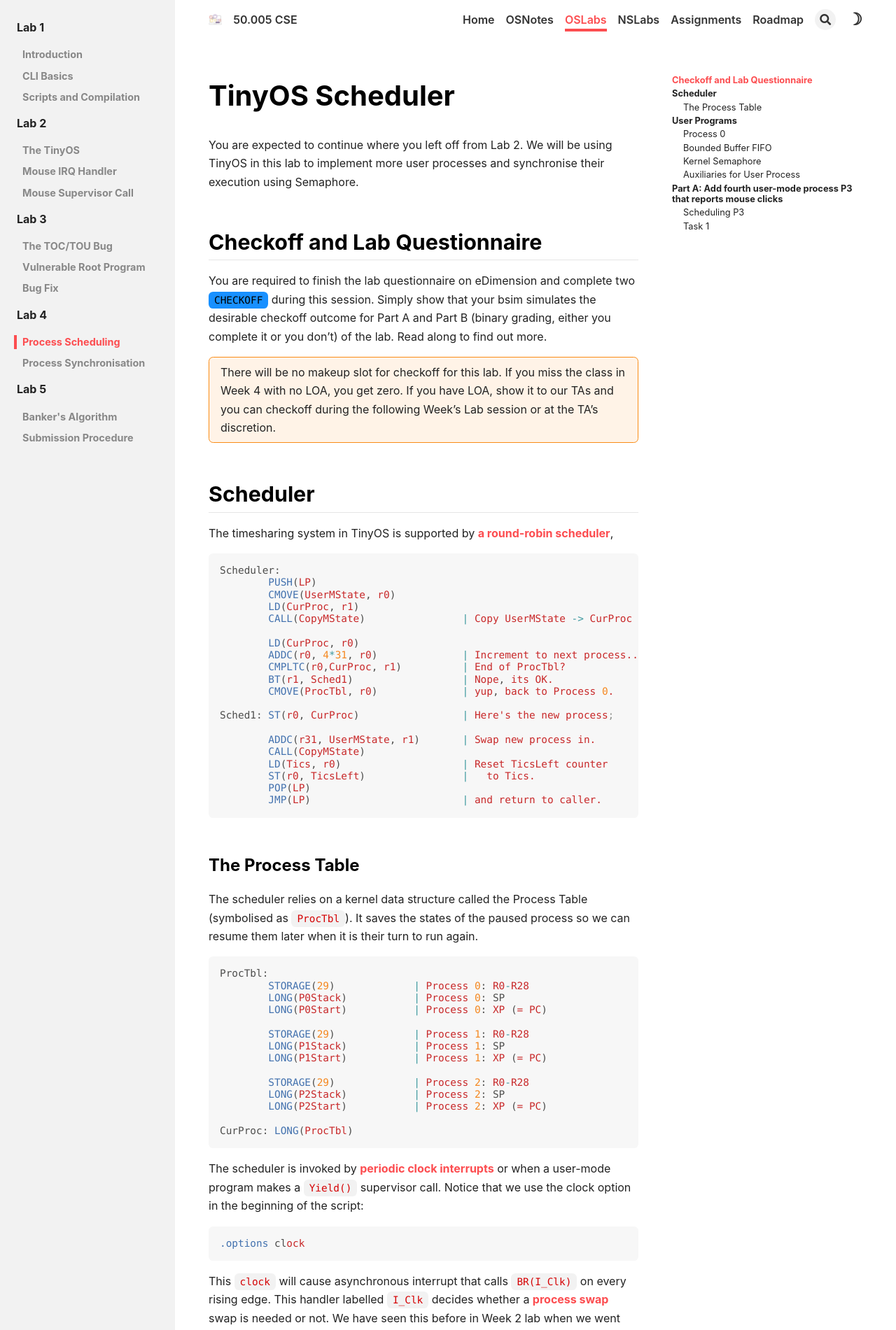
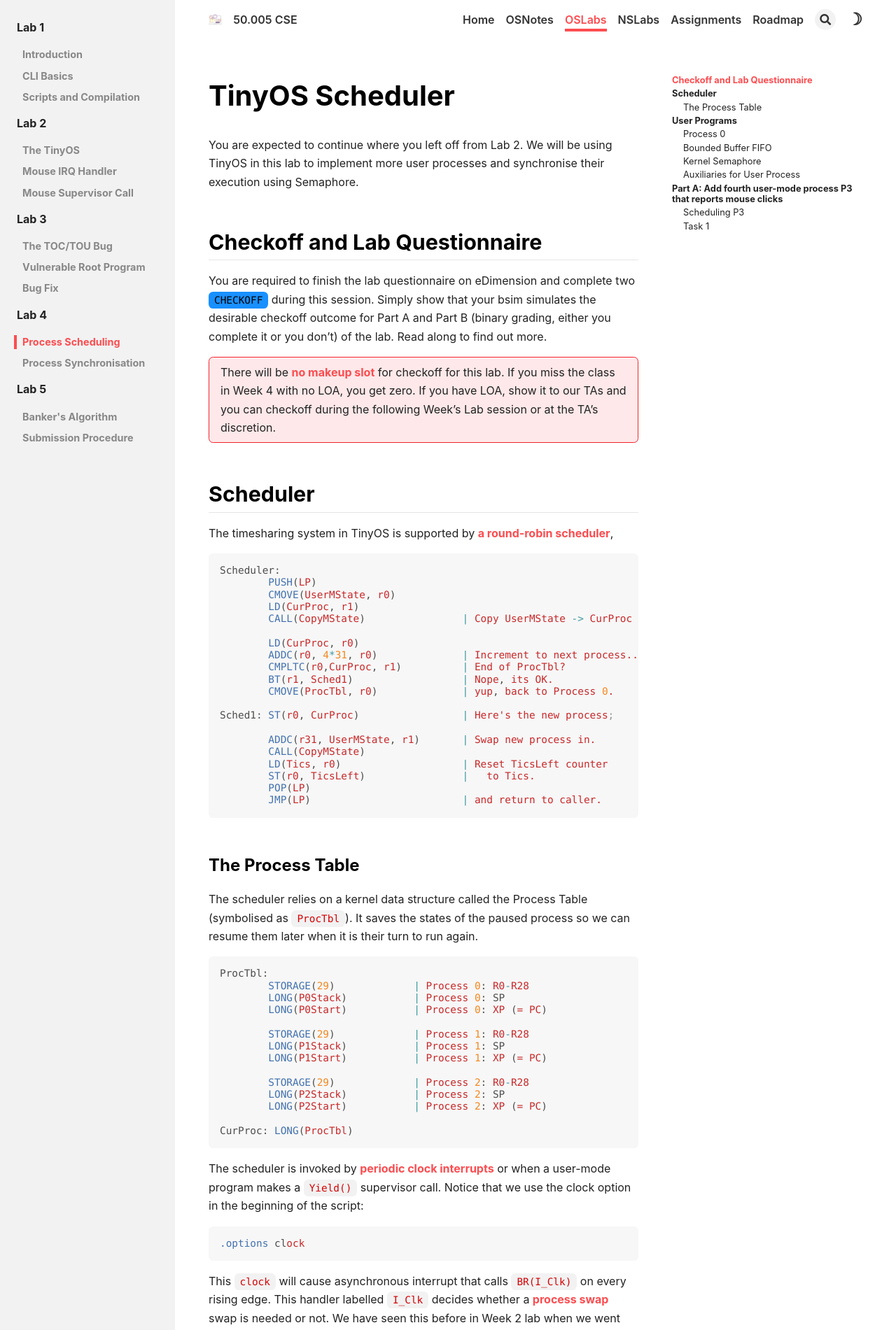
Before and after one commit to natalieagus/50005-2023, a Jekyll site: the page built from _os_labs/lab4_tinyOS_PartA.md, in a window 1280 px wide. Shown: the top 1901 px of the page at 70% size. Built offline with Jekyll 4.4.1, drawn with Linux system fonts in a browser that asks for light colours; nearby versions of some CDN libraries.

```diff
--- a/_os_labs/lab4_tinyOS_PartA.md
+++ b/_os_labs/lab4_tinyOS_PartA.md
@@ -20,8 +20,8 @@ You are expected to continue where you left off from Lab 2. We will be using Tin
 
 You are required to finish the lab questionnaire on eDimension and complete two `CHECKOFF`{:.info} during this session. Simply show that your bsim simulates the desirable checkoff outcome for Part A and Part B (binary grading, either you complete it or you don't) of the lab. Read along to find out more.
 
-There will be no makeup slot for checkoff for this lab. If you miss the class in Week 4 with no LOA, you get zero. If you have LOA, show it to our TAs and you can checkoff during the following Week's Lab session or at the TA's discretion.
-{:.warning}
+There will be **no makeup slot** for checkoff for this lab. If you miss the class in Week 4 with no LOA, you get zero. If you have LOA, show it to our TAs and you can checkoff during the following Week's Lab session or at the TA's discretion.
+{:.error}
 
 ## Scheduler
 
```
Also changed, not shown: _os_labs/lab2_tinyOS_intro.md (+2 -2 lines).
